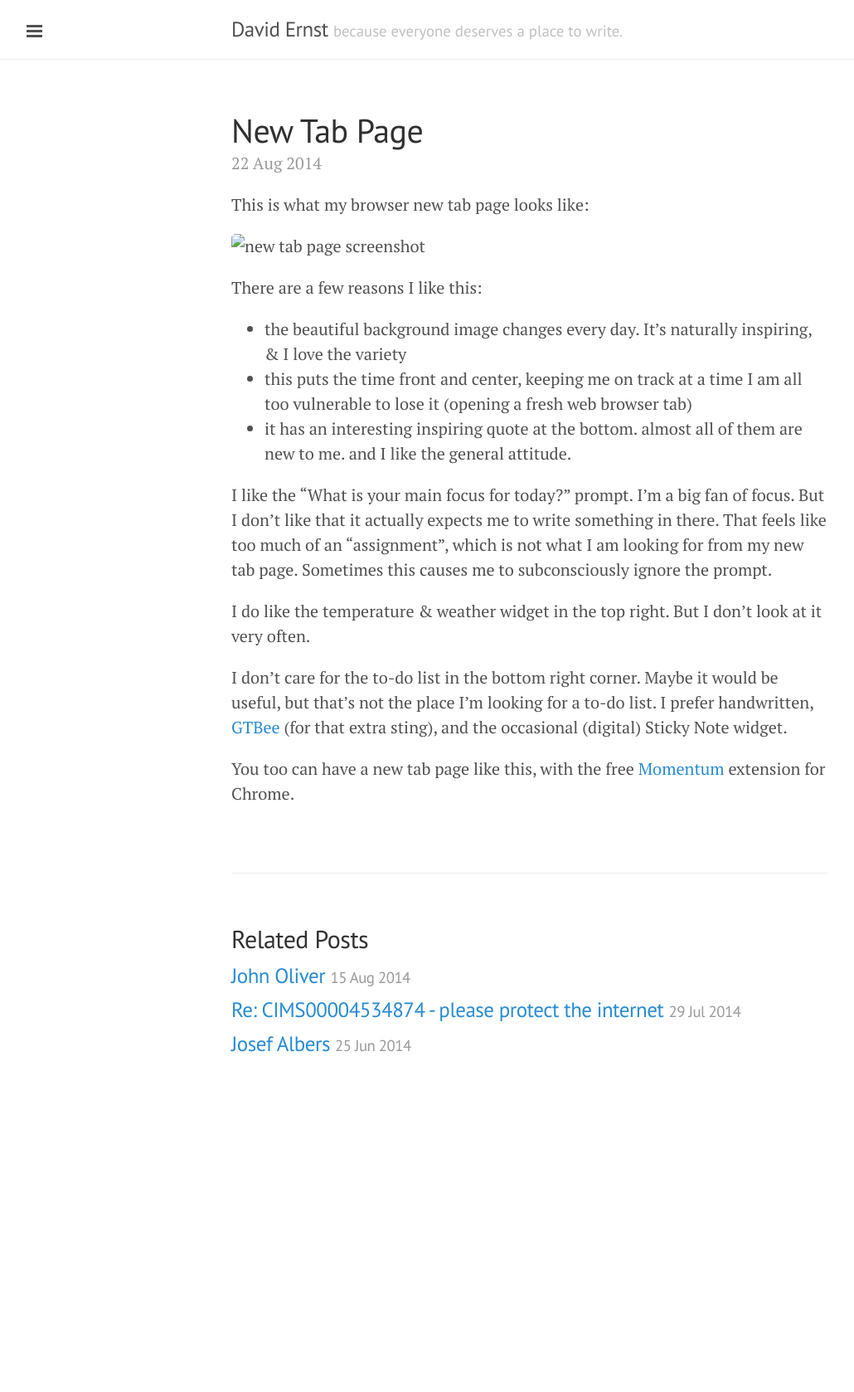
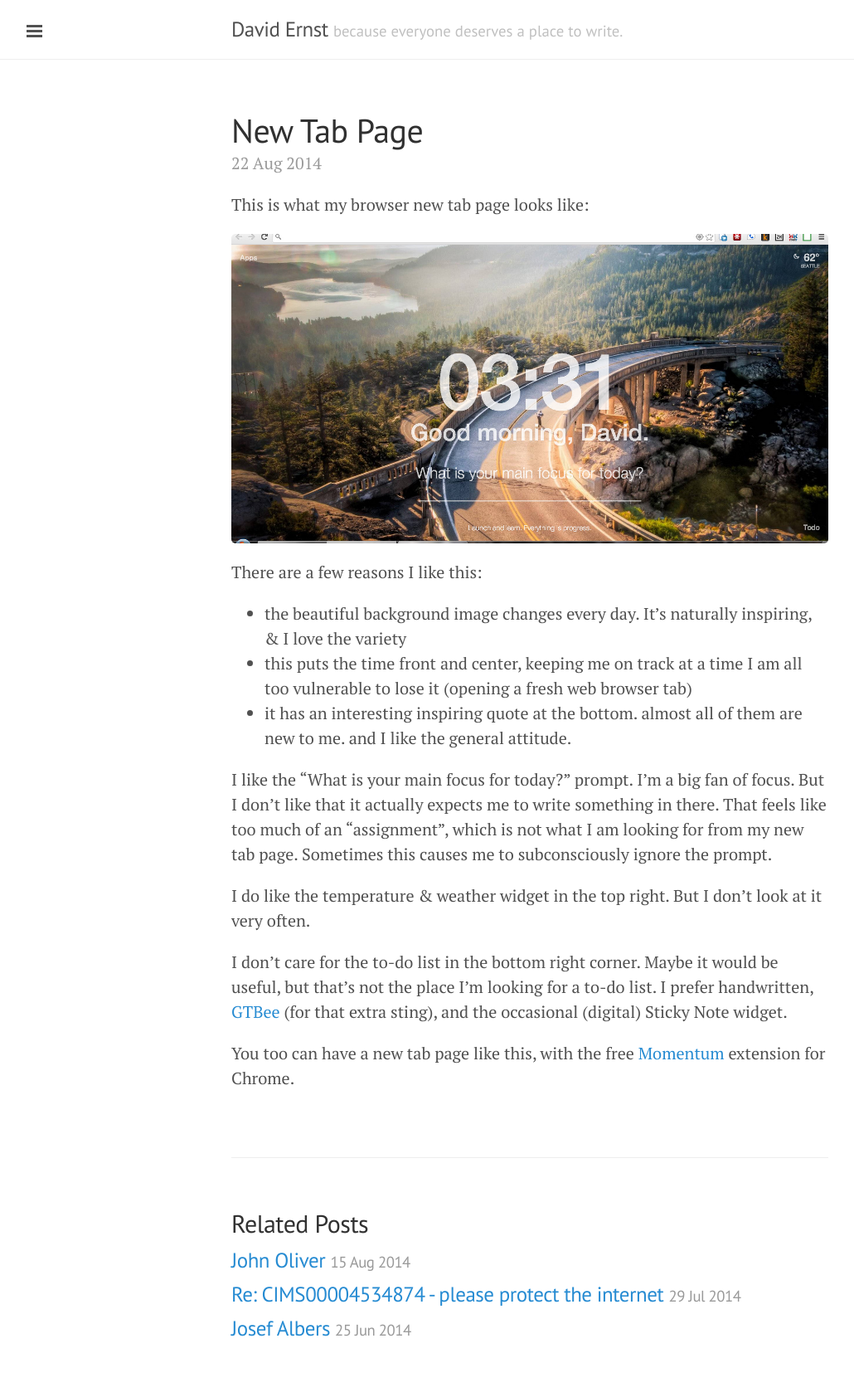
Before and after one commit to dsernst/quotes, a Jekyll site: the page built from _posts/2014-08-22-New-Tab-Page.md, in a window 1280 px wide. Shown: the whole page at 83% size, without its empty margins (1-1031 px from the left). Built offline with Jekyll 4.4.1, drawn with Linux system fonts in a browser that asks for light colours; before the commit the page ends 1335 px from its top, so only the background shows below that.

Commit message:
fix image relative link

```diff
--- a/_posts/2014-08-22-New-Tab-Page.md
+++ b/_posts/2014-08-22-New-Tab-Page.md
@@ -8,7 +8,7 @@ author:
 
 This is what my browser new tab page looks like:
 
-![new tab page screenshot](images/new-tab-page.jpg)
+![new tab page screenshot](/images/new-tab-page.jpg)
 
 There are a few reasons I like this:
   * the beautiful background image changes every day. It's naturally inspiring, & I love the variety
```
